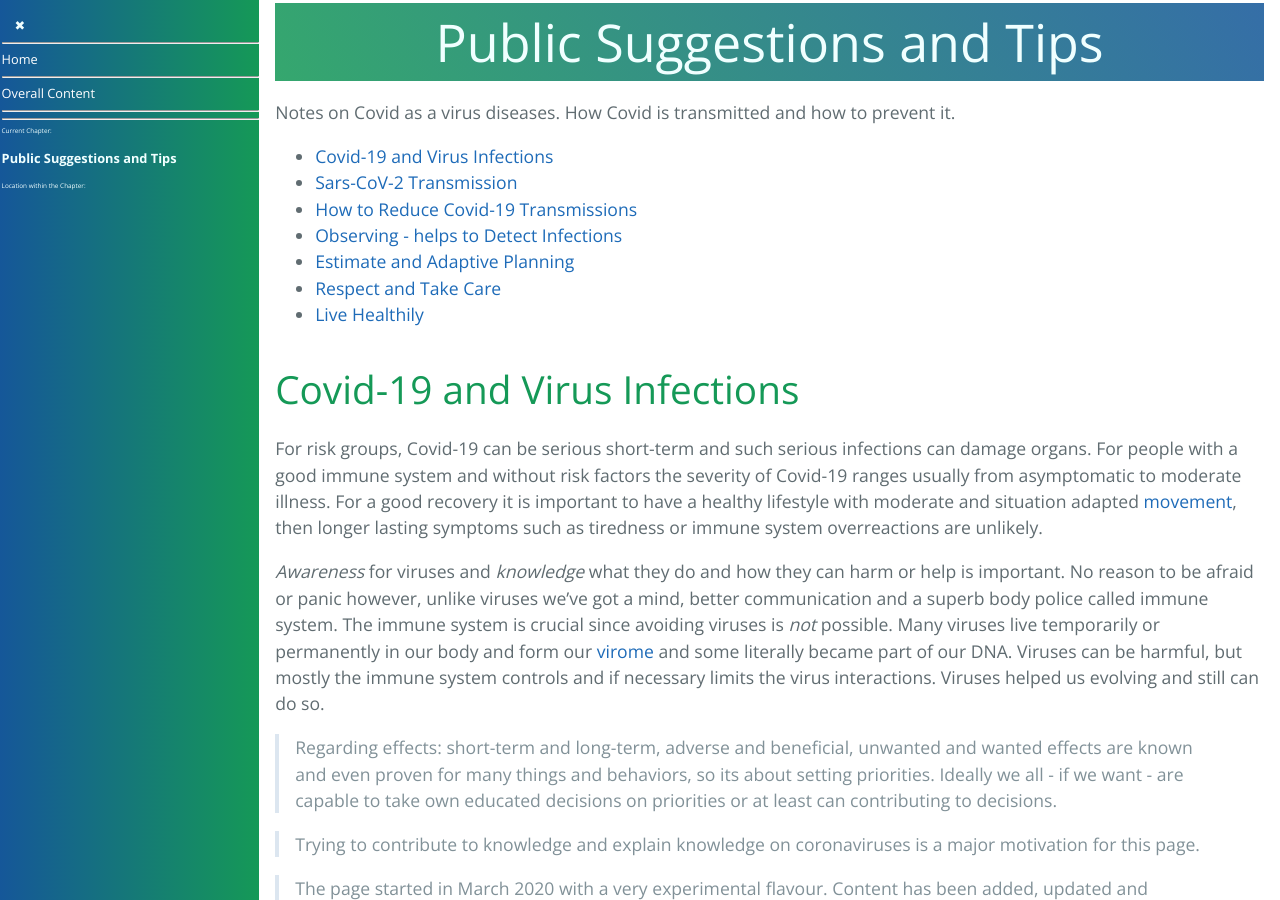
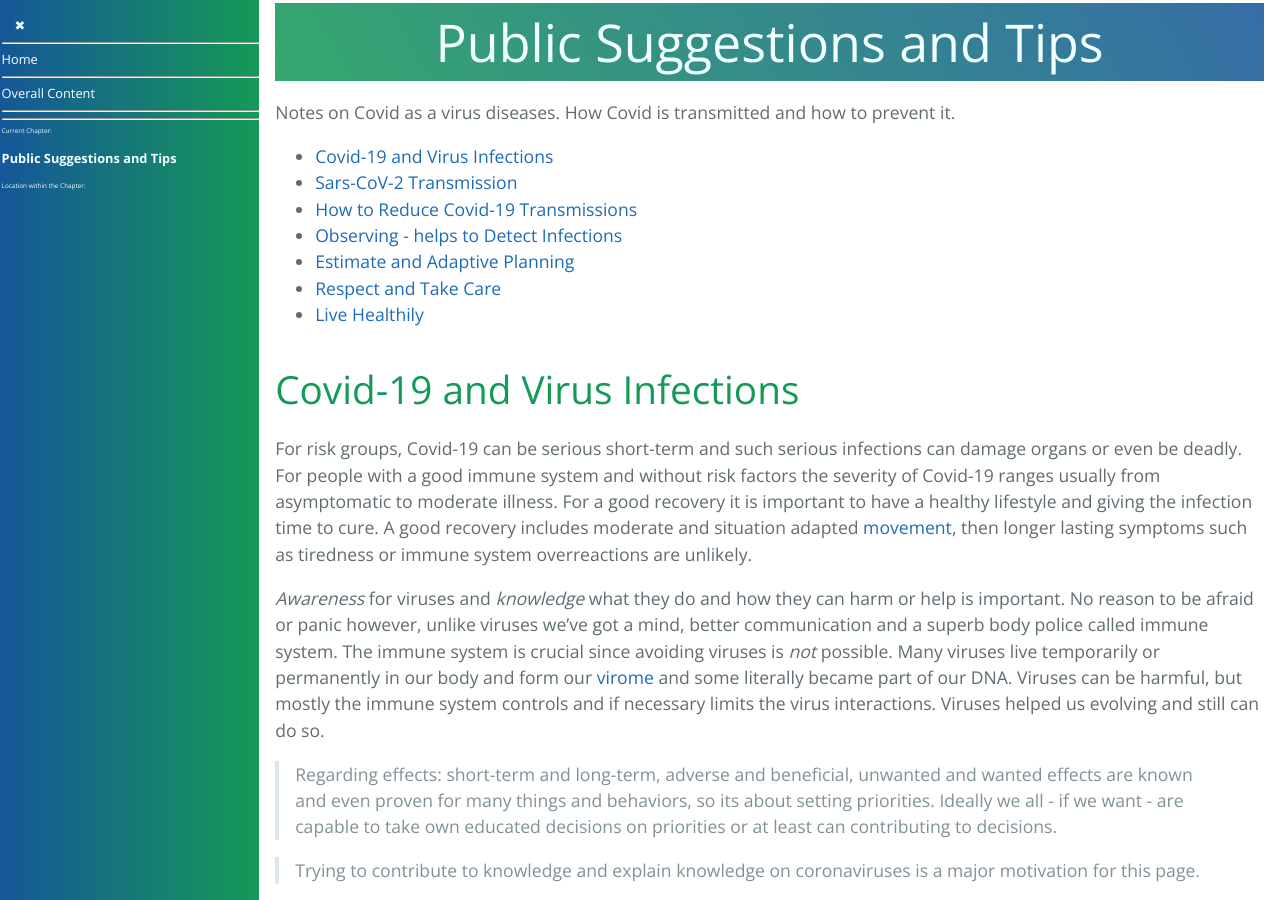
Before and after one commit to forestgrape/coronavirus, a Jekyll site: the page built from 1_introduction/suggestions.md, in a window 1280 px wide and 900 px high. Built offline with Jekyll 4.4.1, drawn with Linux system fonts in a browser that asks for light colours; our own code applies the rules of GitHub Pages for plain Markdown files; some of the changed text lies outside the part shown.

Commit message:
formulations

```diff
--- a/1_introduction/suggestions.md
+++ b/1_introduction/suggestions.md
@@ -12,7 +12,7 @@ Notes on Covid as a virus diseases. How Covid is transmitted and how to prevent
 
 
 ## Covid-19 and Virus Infections
-For risk groups, Covid-19 can be serious short-term and such serious infections can damage organs. For people with a good immune system and without risk factors the severity of Covid-19 ranges usually from asymptomatic to moderate illness. For a good recovery it is important to have a healthy lifestyle with moderate and situation adapted [movement](../6_prevention_and_treatment/movement.md), then longer lasting symptoms such as tiredness or immune system overreactions are unlikely.
+For risk groups, Covid-19 can be serious short-term and such serious infections can damage organs or even be deadly. For people with a good immune system and without risk factors the severity of Covid-19 ranges usually from asymptomatic to moderate illness. For a good recovery it is important to have a healthy lifestyle and giving the infection time to cure. A good recovery includes moderate and situation adapted [movement](../6_prevention_and_treatment/movement.md), then longer lasting symptoms such as tiredness or immune system overreactions are unlikely.
 
 *Awareness* for viruses and *knowledge* what they do and how they can harm or help is important. No reason to be afraid or panic however, unlike viruses we've got a mind, better communication and a superb body police called immune system. The immune system is crucial since avoiding viruses is _not_ possible. Many viruses live temporarily or permanently in our body and form our [virome](../5_epidemiological/virome.md) and some literally became part of our DNA. Viruses can be harmful, but mostly the immune system controls and if necessary limits the virus interactions. Viruses helped us evolving and still can do so.
 
@@ -20,7 +20,7 @@ For risk groups, Covid-19 can be serious short-term and such serious infections
 
 > Trying to contribute to knowledge and explain knowledge on coronaviruses is a major motivation for this page.
 
-> The page started in March 2020 with a very experimental flavour. Content has been added, updated and corrected many times since. Some statements date back long: some went overlooked, some are still valid.
+> The page started in March 2020, experimental in flavour. Content has been added, updated and corrected many times since. Some statements date back long - some went overlooked and some are still valid:
 
 Time to act mindfully, carefully and circumspectly & work together in an open, fair and honest way.
 
@@ -135,7 +135,7 @@ Controlling ~~SARS-CoV-2~~ severe Covid (changed 16.11.21, SARS-CoV-2 are very w
 If there are many severe cases:
 * Staying out of crowds and taking care even with mild respiratory disease symptoms, a runny nose is enough reason to stay home. E.g. home office/school (e.g. reading)
   > much of the knowledge for this page I acquired by reading. Thanks to everybody making knowledge and articles available!
-* Giving diseases time to cure. This doesn't mean lying in bed 24 hours, some careful and situation adapted movement is beneficial for a good recovery ([Movement Chapter](../6_prevention_and_treatment/movement.md)). ~~It is known for various virus infections that they can become persistent~~
+* When diseased, to cure it well a healthy diet and situation adapted behavior helps.  This doesn't mean lying in bed 24 hours, some careful and situation adapted movement is beneficial for a good recovery ([Movement Chapter](../6_prevention_and_treatment/movement.md)). ~~It is known for various virus infections that they can become persistent~~
     > Viruses persistently infect various parts of the body. Such infections are especially common on the skin, on the mucosal surfaces in the intestine and in the respiratory tract. Usually coronavirus infections are not disease associated and even can have beneficial effects as discussed in the [virome chapter](../5_epidemiological/virome.md). Just if they replicate to very high numbers a disease or even severe disease can be caused. <!--Microbiota interact with each other some increase and some diminish the risk for other infections. possibly move up to hygiene which can influence the microbiome-->
 * Respecting everybody who wants or needs (either directly since in risk group or indirectly since direct/indirect contact to persons who need/want to protect) to protect to do so. Long-term effects seem to be rare but experiences are still limited. Keeping severe cases low is good for everybody and the more people help doing so the better.
 * Transport: Ventilation, masks and distance if possible (in that order) are important in public transport. Considering, that many people, especially children, will and should go outside right where they live, limited use of cars in cities is polite - it's nicer and safer with light traffic. // written during shutdown in Spring 2020
```
